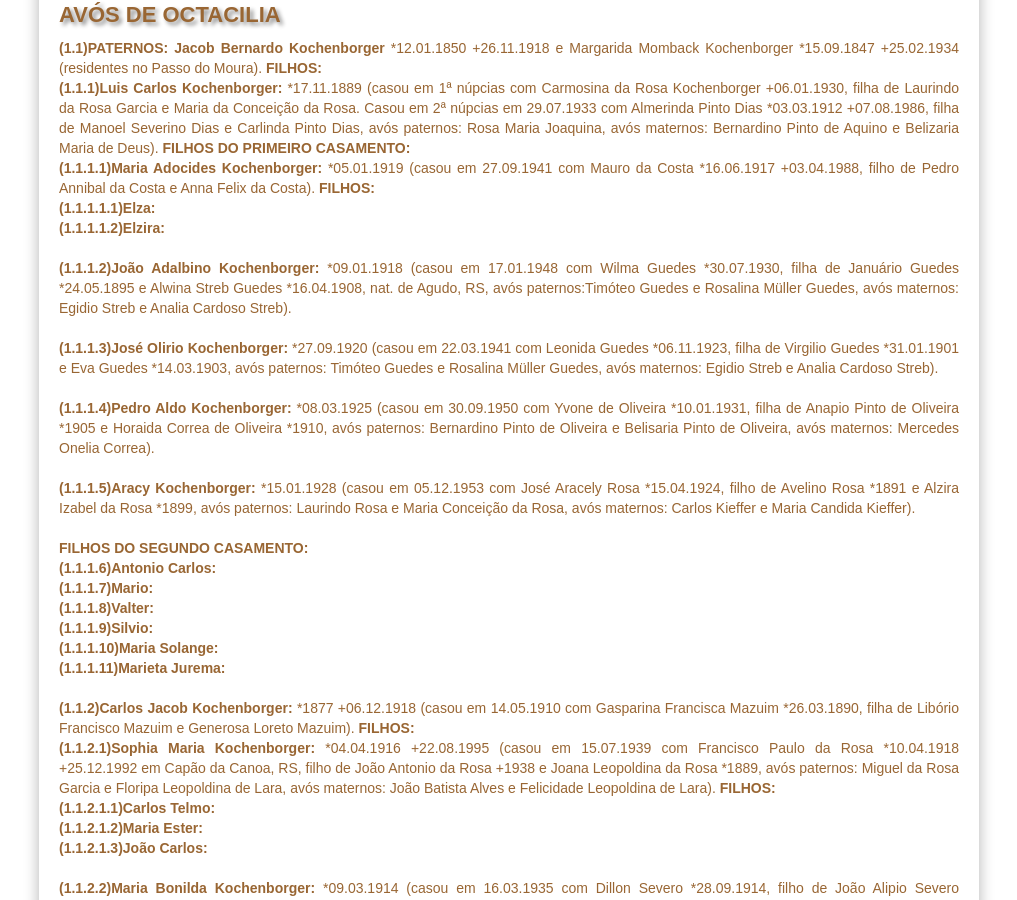
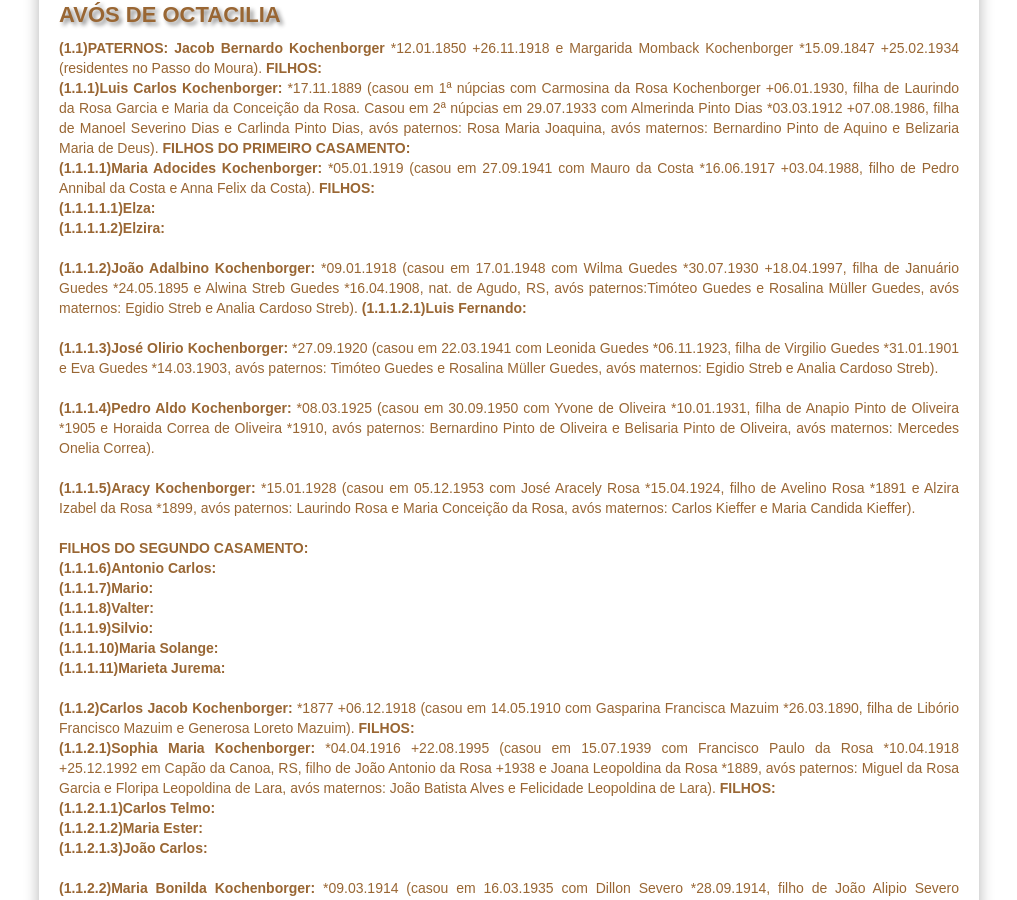
Before and after one commit to claudiovargas1955/claudiovargas1955.github.io, a Jekyll site: the page built from _pages/familia-kochenborger.html, in a window 1280 px wide and 900 px high, scrolled down 1475 px. Shown: the whole window, without its empty margins (131-1148 px from the left). Built offline with Jekyll 4.4.1, drawn with Linux system fonts in a browser that asks for light colours; some web fonts are replaced.

Commit message:
Update familia-kochenborger.html

```diff
--- a/_pages/familia-kochenborger.html
+++ b/_pages/familia-kochenborger.html
@@ -163,9 +163,10 @@
         <b>(1.1.1.1.1)Elza: </b><br>
         <b>(1.1.1.1.2)Elzira: </b><br><br>
 
-    <b>(1.1.1.2)João Adalbino Kochenborger: </b>*09.01.1918 (casou em 17.01.1948 com Wilma Guedes *30.07.1930, filha de Januário Guedes
-    *24.05.1895 e Alwina Streb Guedes *16.04.1908, nat. de Agudo, RS, avós paternos:Timóteo Guedes e Rosalina Müller Guedes, avós
-    maternos: Egidio Streb e Analia Cardoso Streb).<br><br>
+    <b>(1.1.1.2)João Adalbino Kochenborger: </b>*09.01.1918 (casou em 17.01.1948 com Wilma Guedes *30.07.1930 +18.04.1997, filha de
+    Januário Guedes *24.05.1895 e Alwina Streb Guedes *16.04.1908, nat. de Agudo, RS, avós paternos:Timóteo Guedes e Rosalina Müller
+    Guedes, avós maternos: Egidio Streb e Analia Cardoso Streb).
+         <b>(1.1.1.2.1)Luis Fernando: </b><br><br>
 
     <b>(1.1.1.3)José Olirio Kochenborger: </b>*27.09.1920 (casou em 22.03.1941 com Leonida Guedes *06.11.1923, filha de Virgilio Guedes
     *31.01.1901 e Eva Guedes *14.03.1903, avós paternos: Timóteo Guedes e Rosalina Müller Guedes, avós maternos: Egidio Streb e Analia
```
